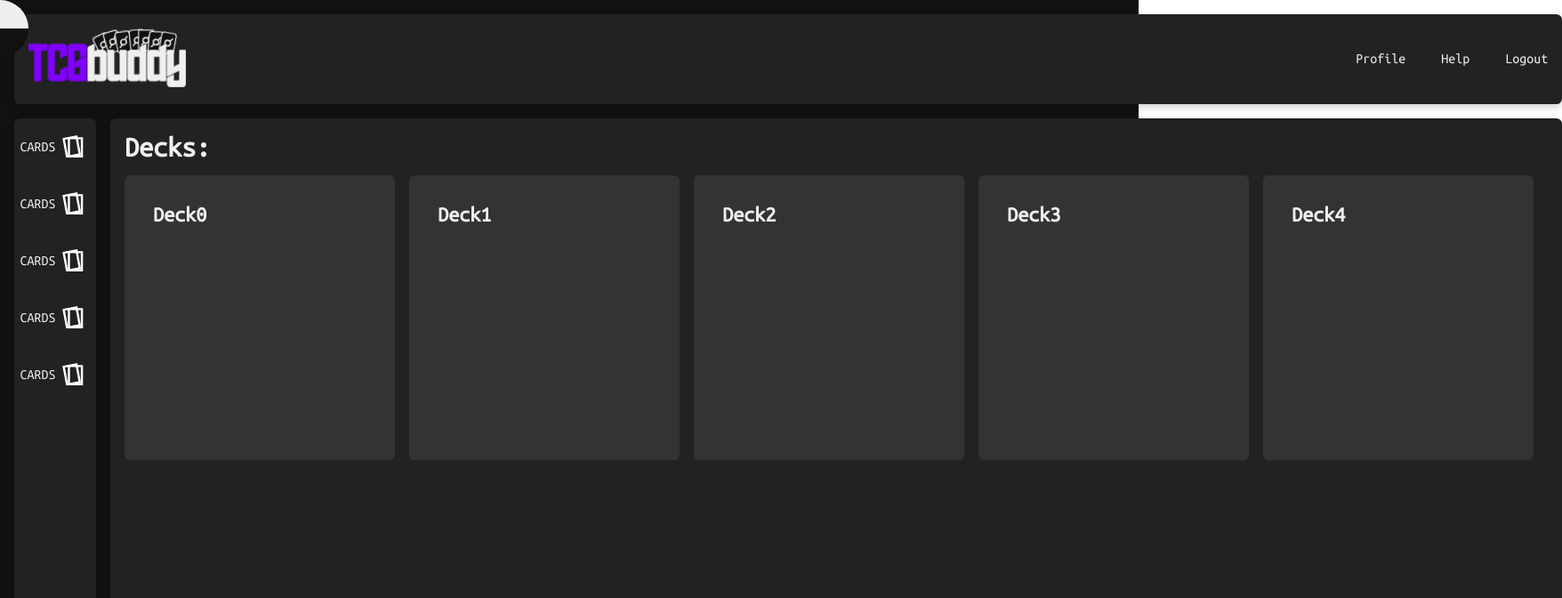
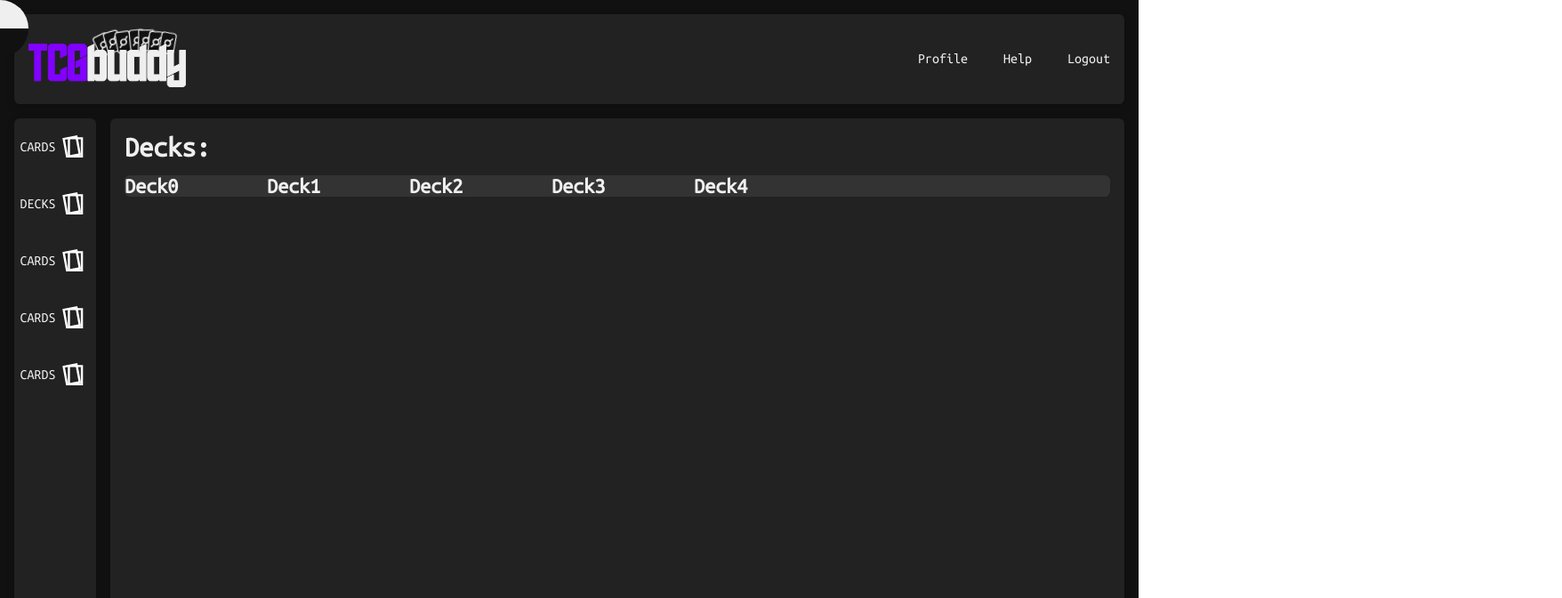
Before and after one commit to SamuelMiddendorp/tcgbuddy-frontend, a SvelteKit app: page /deck in a window 1280 px wide. Shown: the top 672 px of the page at 89% size, 1756 px wide, since content can reach past the window. Built offline with nearby package versions, Linux system fonts and the light colour scheme.

Commit message:
Add grid auto fit

```diff
--- a/src/routes/+layout.svelte
+++ b/src/routes/+layout.svelte
@@ -74,8 +74,8 @@ import Logo from "../lib/components/Logo.svelte";
                     </g>
                 </svg>
             </a>
-            <a href="/"
-                ><span class="link">CARDS</span>
+            <a href="/deck"
+                ><span class="link">DECKS</span>
                 <svg
                     width="10.452028mm"
                     height="11.600512mm"
--- a/src/routes/deck/+page.svelte
+++ b/src/routes/deck/+page.svelte
@@ -8,16 +8,11 @@
 </div>
 <style>
     .decks-container{
+        width: 100%;
         margin-top: 1em;
         display: grid;
-        grid-auto-columns: minmax(20em, max-content);
+        grid-template-columns: repeat(auto-fit, 10em);
         grid-auto-flow: column;
-        grid-auto-rows: 20em;
-        justify-content: start;
-    }
-    .deck-link{
-        transition: all 0.2s ease-out;
-        padding: 2em;
         margin-right: 1em;
         border-radius: var(--border-radius);
         background-color: var(--inner-panel-color);
```
